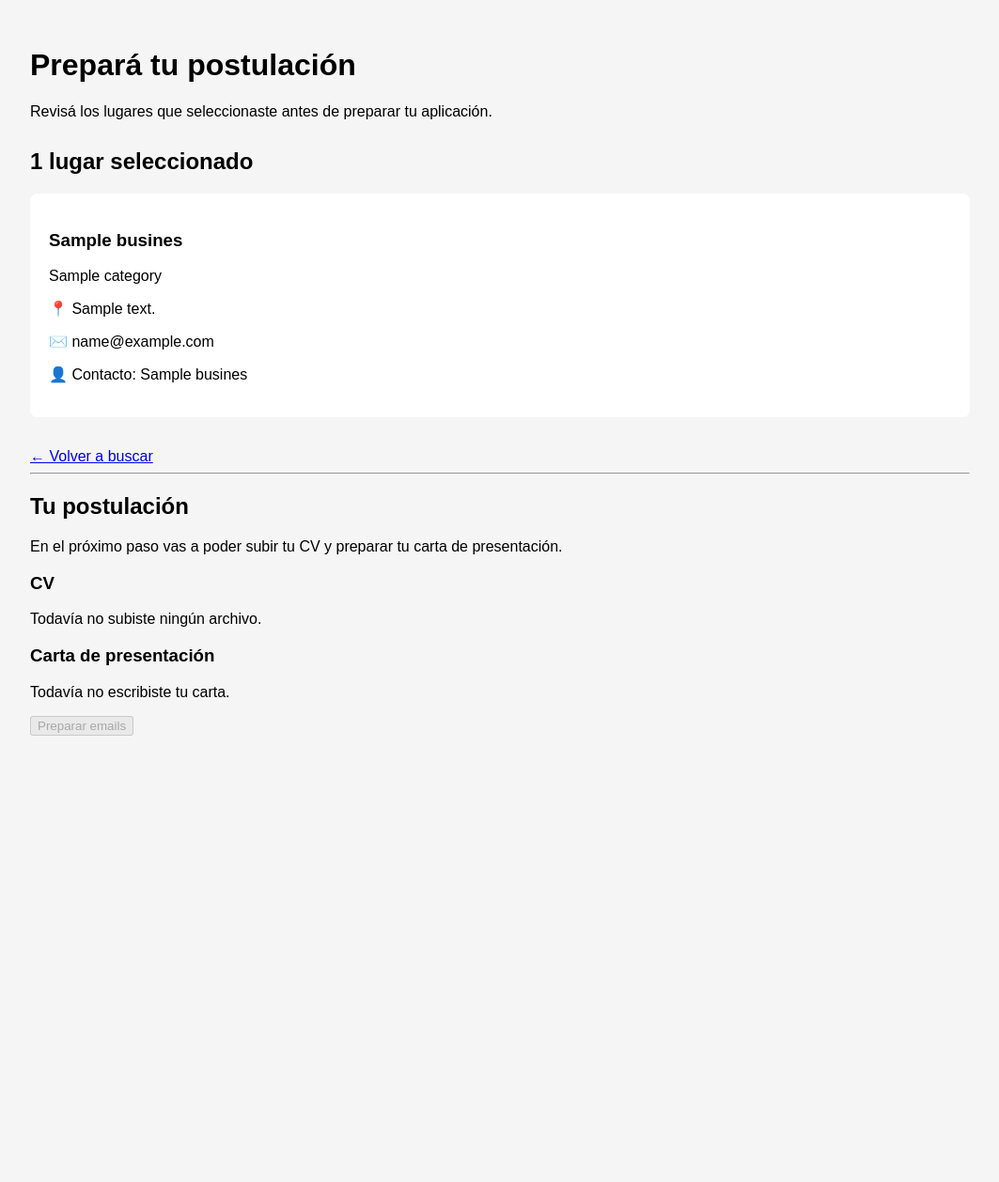
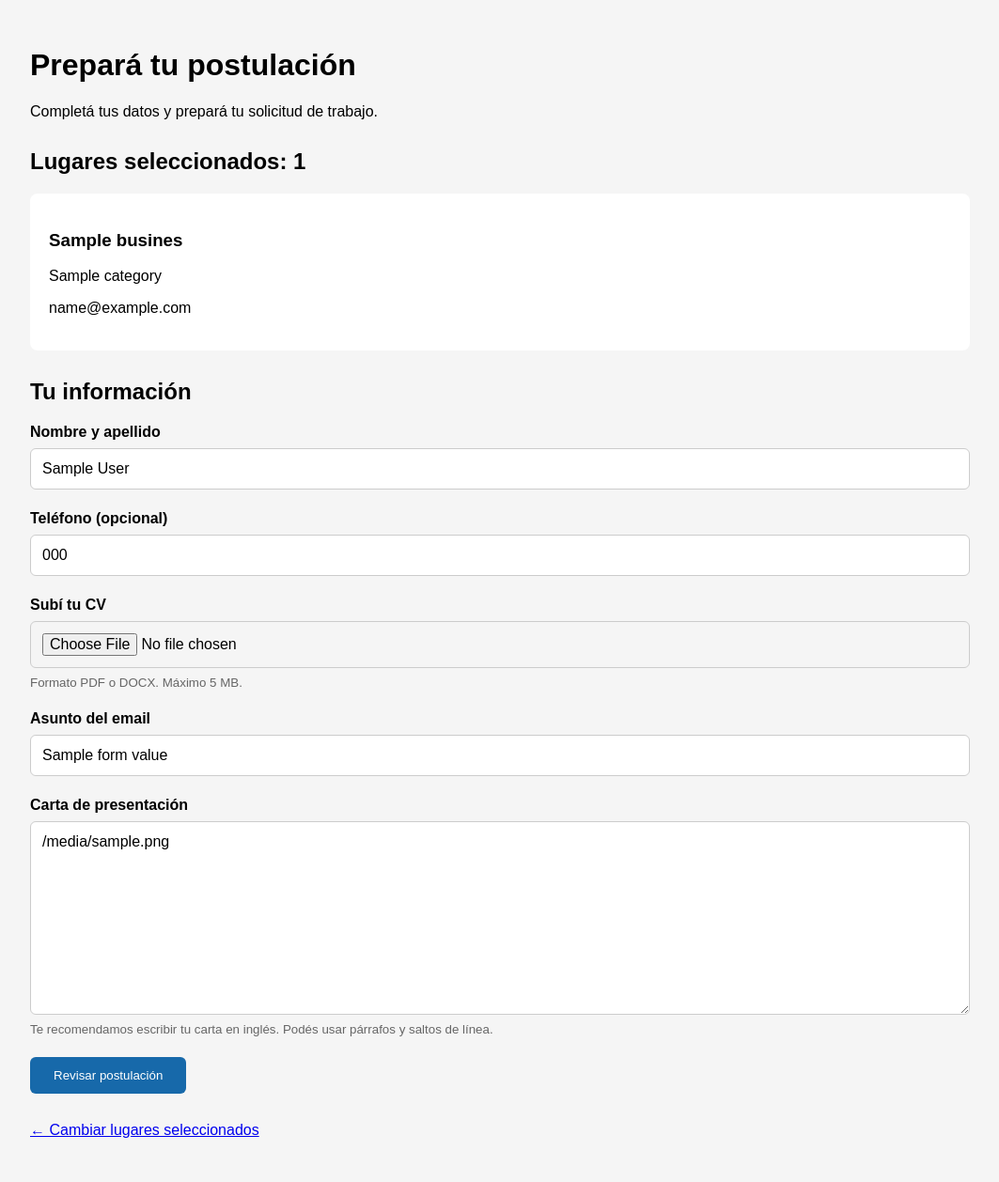
Before and after one commit to jmferreyra90/Cairns-Backpacker-Jobs, a FastAPI app: template app/templates/compose.html in a window 1280 px wide. Shown: the whole page at 94% size, without its empty margins (108-1171 px from the left). Before the commit the page ends 783 px from the top, so only its background shows below. Run offline with FastAPI, Linux system fonts and the light colour scheme; the template is opened without the code that fills it: most values are stand-ins (such as "Sample title", 1, 10 or a date in 2020).

Commit message:
Add application form and CV validation

```diff
--- a/app/routes/businesses.py
+++ b/app/routes/businesses.py
@@ -19,7 +19,11 @@ def home(request: Request):
 
         businesses = (
             db.query(Business)
-            .filter(Business.active.is_(True))
+            .filter(
+                Business.active.is_(True),
+                Business.email.is_not(None),
+                Business.email != "",
+            )
             .order_by(Business.name)
             .all()
         )
--- a/app/static/css/style.css
+++ b/app/static/css/style.css
@@ -44,3 +44,63 @@ header {
     padding: 12px 25px;
     cursor: pointer;
 }
+
+
+/* Application form */
+
+.form-field {
+    display: flex;
+    flex-direction: column;
+    gap: 8px;
+    margin-bottom: 22px;
+}
+
+.form-field label {
+    font-weight: bold;
+}
+
+.form-field input,
+.form-field textarea {
+    padding: 12px;
+    font: inherit;
+    border: 1px solid #ccc;
+    border-radius: 6px;
+    width: 100%;
+    box-sizing: border-box;
+}
+
+.form-field textarea {
+    resize: vertical;
+}
+
+.form-field small {
+    color: #666;
+}
+
+.form-error {
+    color: #b00020;
+    font-weight: bold;
+}
+
+.letter-preview {
+    white-space: pre-wrap;
+    line-height: 1.6;
+    overflow-wrap: anywhere;
+}
+
+section {
+    margin-bottom: 30px;
+}
+
+button[type="submit"] {
+    padding: 14px 24px;
+    background: #1769aa;
+    color: white;
+    border: none;
+    border-radius: 6px;
+    cursor: pointer;
+}
+
+button[type="submit"]:hover {
+    background: #115184;
+}
--- a/app/templates/compose.html
+++ b/app/templates/compose.html
@@ -1,14 +1,10 @@
+
 <!DOCTYPE html>
 <html lang="es">
 
 <head>
-
     <meta charset="UTF-8">
-
-    <meta
-        name="viewport"
-        content="width=device-width, initial-scale=1.0"
-    >
+    <meta name="viewport" content="width=device-width, initial-scale=1.0">
 
     <title>Prepará tu postulación</title>
 
@@ -16,131 +12,142 @@
         rel="stylesheet"
         href="{{ url_for('static', path='css/style.css') }}"
     >
-
 </head>
-
 
 <body>
 
-    <header>
+<header>
+    <h1>Prepará tu postulación</h1>
+    <p>Completá tus datos y prepará tu solicitud de trabajo.</p>
+</header>
 
-        <h1>Prepará tu postulación</h1>
+<main>
 
-        <p>
-            Revisá los lugares que seleccionaste
-            antes de preparar tu aplicación.
-        </p>
-
-    </header>
-
-
-    <main>
-
-        <h2>
-            {{ businesses|length }}
-            {% if businesses|length == 1 %}
-                lugar seleccionado
-            {% else %}
-                lugares seleccionados
-            {% endif %}
-        </h2>
-
+    <section>
+        <h2>Lugares seleccionados: {{ businesses|length }}</h2>
 
         {% for business in businesses %}
+            <article class="business-card">
+                <h3>{{ business.name }}</h3>
+                <p>{{ category_labels.get(business.category, business.category) }}</p>
+                <p>{{ business.email }}</p>
+            </article>
+        {% endfor %}
+    </section>
 
-            <article class="business-card">
+    {% if not businesses %}
 
-                <h3>
-                    {{ business.name }}
-                </h3>
+        <p>No hay lugares válidos para esta postulación.</p>
+        <a href="/">Volver a buscar</a>
 
-                <p>
-                    {{ category_labels.get(
-                        business.category,
-                        business.category
-                    ) }}
-                </p>
-
-                {% if business.address %}
-
-                    <p>
-                        📍 {{ business.address }}
-                    </p>
-
-                {% endif %}
-
-                {% if business.email %}
-
-                    <p>
-                        ✉️ {{ business.email }}
-                    </p>
-
-                {% endif %}
-
-                {% if business.manager_name %}
-
-                    <p>
-                        👤 Contacto:
-                        {{ business.manager_name }}
-                    </p>
-
-                {% endif %}
-
-            </article>
-
-        {% endfor %}
-
-
-        <br>
-
-
-        <a href="/">
-            ← Volver a buscar
-        </a>
-
-        <hr>
+    {% else %}
 
         <section>
 
-            <h2>Tu postulación</h2>
+            <h2>Tu información</h2>
 
-            <p>
-                En el próximo paso vas a poder subir tu CV
-                y preparar tu carta de presentación.
-            </p>
+            {% if error %}
+                <p class="form-error" role="alert">{{ error }}</p>
+            {% endif %}
 
+            <form
+                action="/compose/review"
+                method="post"
+                enctype="multipart/form-data"
+            >
 
-            <div>
+                <input
+                    type="hidden"
+                    name="business_ids"
+                    value="{{ business_ids }}"
+                >
 
-                <h3>CV</h3>
+                <div class="form-field">
+                    <label for="full_name">Nombre y apellido</label>
 
-                <p>
-                    Todavía no subiste ningún archivo.
-                </p>
+                    <input
+                        type="text"
+                        id="full_name"
+                        name="full_name"
+                        value="{{ form_values.get('full_name', '') }}"
+                        maxlength="100"
+                        required
+                    >
+                </div>
 
-            </div>
+                <div class="form-field">
+                    <label for="phone">Teléfono (opcional)</label>
 
+                    <input
+                        type="tel"
+                        id="phone"
+                        name="phone"
+                        value="{{ form_values.get('phone', '') }}"
+                        maxlength="40"
+                        placeholder="+61..."
+                    >
+                </div>
 
-            <div>
+                <div class="form-field">
+                    <label for="cv">Subí tu CV</label>
 
-                <h3>Carta de presentación</h3>
+                    <input
+                        type="file"
+                        id="cv"
+                        name="cv"
+                        accept=".pdf,.docx"
+                        required
+                    >
 
-                <p>
-                    Todavía no escribiste tu carta.
-                </p>
+                    <small>Formato PDF o DOCX. Máximo 5 MB.</small>
+                </div>
 
-            </div>
+                <div class="form-field">
+                    <label for="subject">Asunto del email</label>
 
+                    <input
+                        type="text"
+                        id="subject"
+                        name="subject"
+                        value="{{ form_values.get('subject', 'Job Application - Hospitality Work') }}"
+                        maxlength="150"
+                        required
+                    >
+                </div>
 
-            <button type="button" disabled>
-                Preparar emails
-            </button>
+                <div class="form-field">
+                    <label for="cover_letter">Carta de presentación</label>
+
+                    <textarea
+                        id="cover_letter"
+                        name="cover_letter"
+                        rows="10"
+                        maxlength="4000"
+                        placeholder="Hi, my name is..."
+                        required
+                    >{{ form_values.get('cover_letter', '') }}</textarea>
+
+                    <small>
+                        Te recomendamos escribir tu carta en inglés.
+                        Podés usar párrafos y saltos de línea.
+                    </small>
+                </div>
+
+                <button type="submit" id="continueButton">
+                    Revisar postulación
+                </button>
+
+            </form>
 
         </section>
 
+        <p>
+            <a href="/">← Cambiar lugares seleccionados</a>
+        </p>
 
-    </main>
+    {% endif %}
+
+</main>
 
 </body>
-
 </html>
```
Also changed, not shown: app/routes/applications.py (+161 -23 lines), app/templates/review.html (added, +95 -0 lines).
